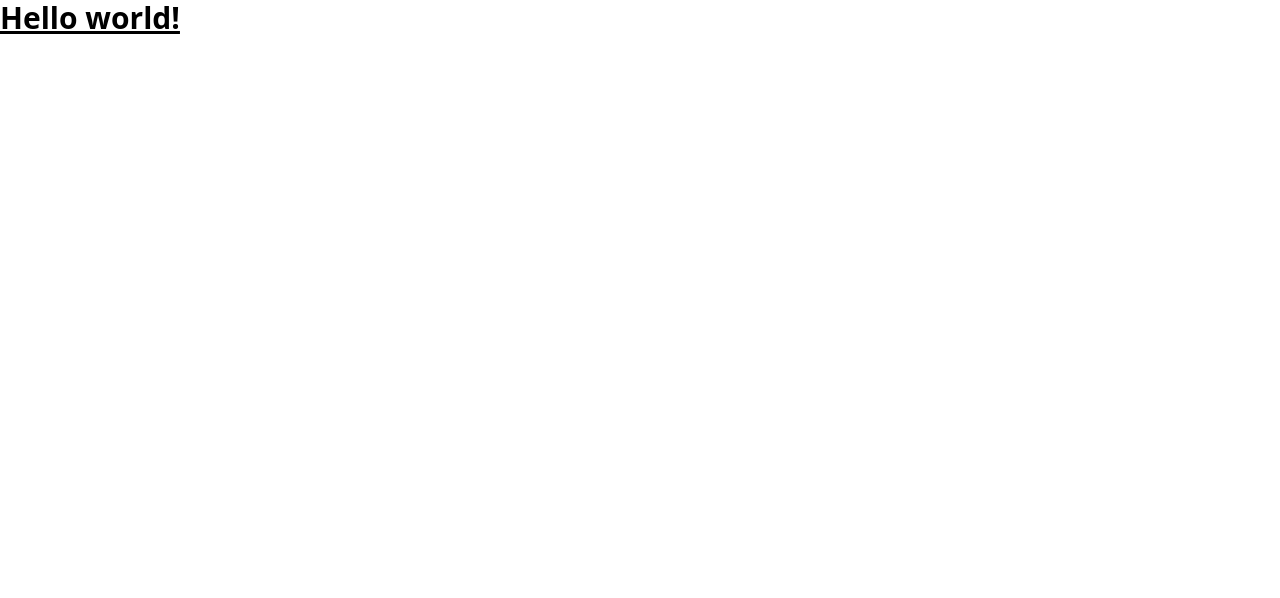
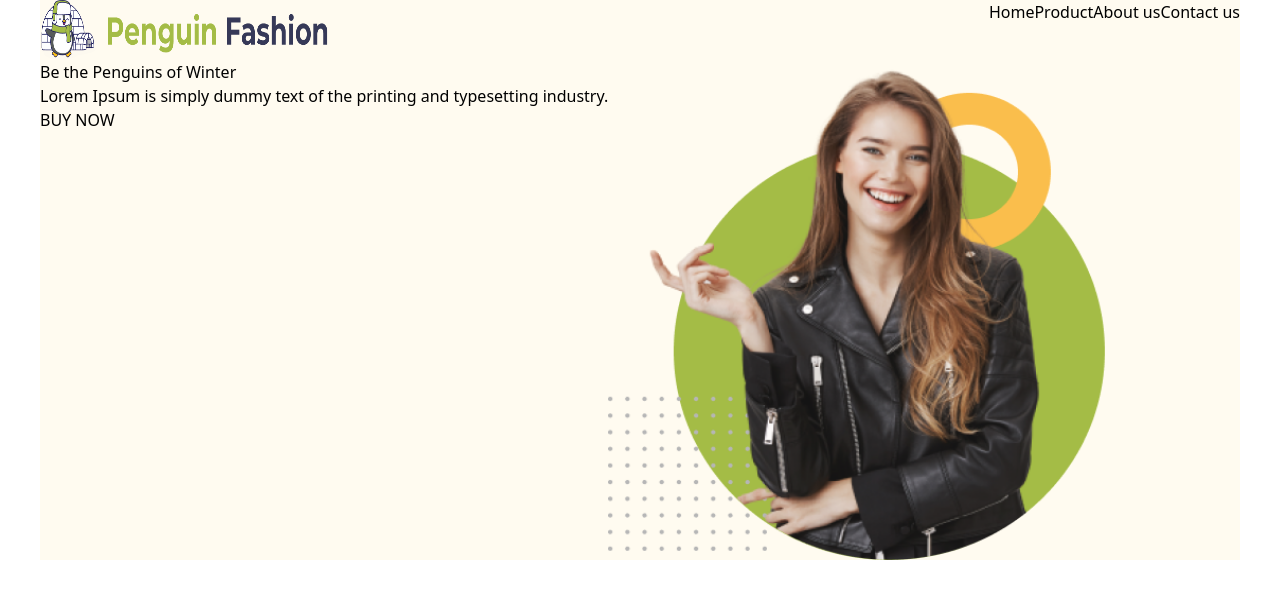
Before and after one commit to RaihanSoft/penguin-fashion-using-tailwind, a website: page src/index.html in a window 1280 px wide. Drawn offline with Linux system fonts and the light colour scheme.

Commit message:
nav and hero added

```diff
--- a/src/index.html
+++ b/src/index.html
@@ -1,13 +1,74 @@
 <!doctype html>
 <html>
+
 <head>
-  <meta charset="UTF-8">
-  <meta name="viewport" content="width=device-width, initial-scale=1.0">
-  <link href="./output.css" rel="stylesheet">
+    <meta charset="UTF-8">
+    <meta name="viewport" content="width=device-width, initial-scale=1.0">
+    <link href="./output.css" rel="stylesheet">
 </head>
+
 <body>
-  <h1 class="text-3xl font-bold underline">
-    Hello world!
-  </h1>
+
+    <header class="bg-[#FFFBF0] max-w-[1200px] mx-auto">
+        <nav class="flex justify-between">
+            <div>
+                <img src="/icons/logo.png" alt="">
+            </div>
+            <style>
+                img {
+                    height: 60px;
+                    width: 290px;
+                }
+            </style>
+            <div class="flex text-center">
+                <p>Home</p>
+                <p>Product</p>
+                <p>About us</p>
+                <p>Contact us</p>
+            </div>
+        </nav>
+
+
+        <!-- hero section  -->
+
+
+        <section class="flex">
+            <div>
+                <h1>Be the Penguins
+                    of Winter</h1>
+                <p>Lorem Ipsum is simply dummy text of the printing
+                    and typesetting industry.</p>
+                <button>BUY NOW</button>
+
+            </div>
+
+            <div class="box">
+                <img class="" src="/images/model.png" alt="">
+            </div>
+            <style>
+               .box img{
+                    height: 500px;
+                    width: 500px;
+                }
+            </style>
+        </section>
+
+
+
+
+
+
+
+
+    </header>
+
+    <main></main>
+
+    <footer></footer>
+
+
+
+
 </body>
+
 </html>
```
Also changed, not shown: src/output.css.
